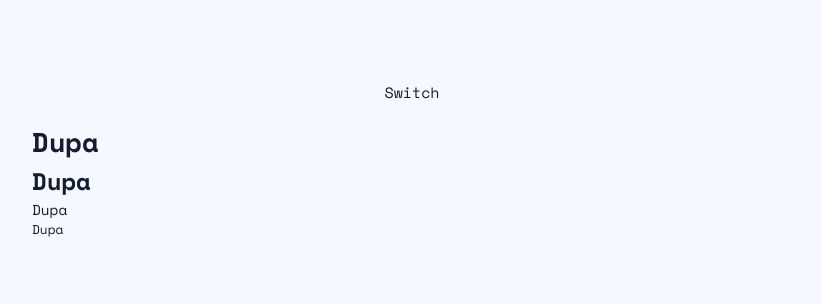
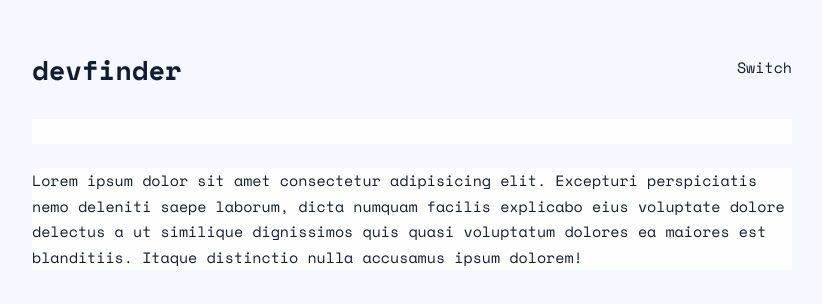
Before and after one commit to Gr34sy/frontendmentor-devfinder, a React (Create React App) app: page / in a window 1280 px wide. Shown: the part 240-544 px from the top of the page, without its empty margins (228-1050 px from the left). Built offline with nearby package versions, Linux system fonts and the light colour scheme.

Commit message:
added header, searchbar and box components

```diff
--- a/src/App.css
+++ b/src/App.css
@@ -14,3 +14,7 @@
 
   grid-template-rows: auto 1fr;
 }
+
+.header{
+  grid-template-columns: 1fr auto;
+}
--- a/src/App.js
+++ b/src/App.js
@@ -1,6 +1,9 @@
 import "./App.css";
+import { Box } from "./components/Box";
 import { Layout } from "./components/Layout";
 import { useState } from "react";
+import { SearchBar } from "./components/SearchBar";
+import { Header } from "./components/Header";
 
 function App() {
   const [darkmode, setDarkmode] = useState(false);
@@ -11,13 +14,9 @@
   return (
     <div className={darkmode ? "App dark" : "App"}>
       <Layout>
-        <button onClick={toggleMode}>Switch</button>
-        <div>
-          <h1>Dupa</h1>
-          <h2>Dupa</h2>
-          <h3>Dupa</h3>
-          <h4>Dupa</h4>
-        </div>
+        <Header onClick={toggleMode}/>
+        <SearchBar />
+        <Box />
       </Layout>
     </div>
   );
--- /dev/null
+++ b/src/components/Box.js
@@ -0,0 +1,7 @@
+export function Box() {
+  return (
+    <div className="bg-white-200 dark:bg-slate-800">
+      Lorem ipsum dolor sit amet consectetur adipisicing elit. Excepturi perspiciatis nemo deleniti saepe laborum, dicta numquam facilis explicabo eius voluptate dolore delectus a ut similique dignissimos quis quasi voluptatum dolores ea maiores est blanditiis. Itaque distinctio nulla accusamus ipsum dolorem!
+    </div>
+  );
+}
--- /dev/null
+++ b/src/components/Header.js
@@ -0,0 +1,16 @@
+export function Header({ onClick }) {
+  function handleClick() {
+    if (typeof onClick === "function") {
+      onClick();
+    }
+  }
+
+  return (
+    <header className="header pb-1 grid">
+      <h1>devfinder</h1>
+      <button onClick={handleClick} className="pb-1">
+        Switch
+      </button>
+    </header>
+  );
+}
--- a/src/components/Layout.js
+++ b/src/components/Layout.js
@@ -1,7 +1,7 @@
 export function Layout(props) {
   return (
-    <main className="bg-white-300 text-slate-900 dark:bg-slate-800 dark:text-white-100">
-      <div className="layout__wrapper mx-auto h-full flex flex-col justify-center gap-4">{props.children}</div>
+    <main className="bg-white-300 text-slate-900 dark:bg-slate-900 dark:text-white-100">
+      <div className="layout__wrapper mx-auto h-full flex flex-col justify-center gap-6">{props.children}</div>
     </main>
   );
 }
--- /dev/null
+++ b/src/components/SearchBar.js
@@ -0,0 +1,7 @@
+export function SearchBar(){
+    return (
+        <div className="bg-white-200 dark:bg-slate-800">
+            <input className="bg-white-200 dark:bg-slate-800"/>
+        </div>
+    )
+}
```
